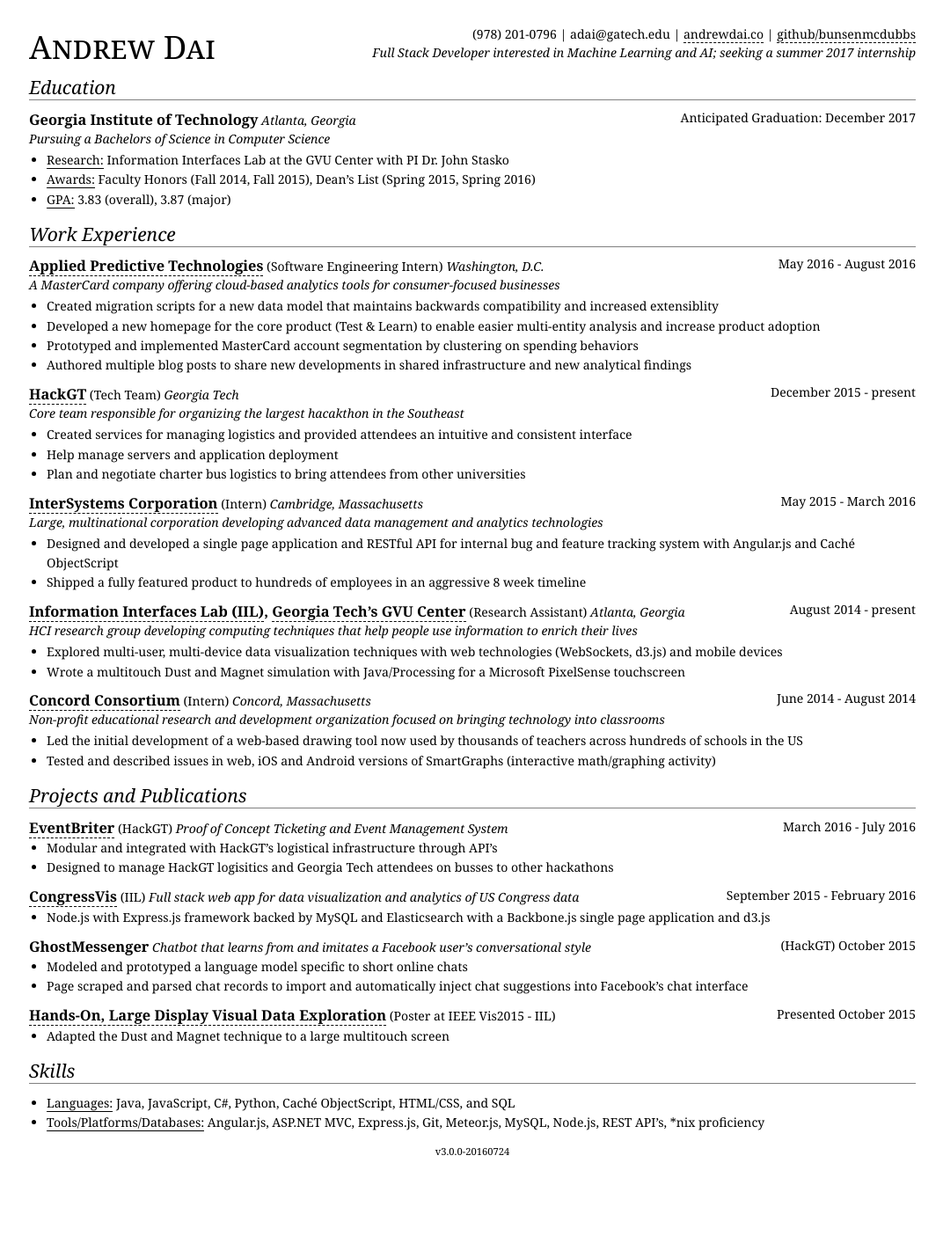
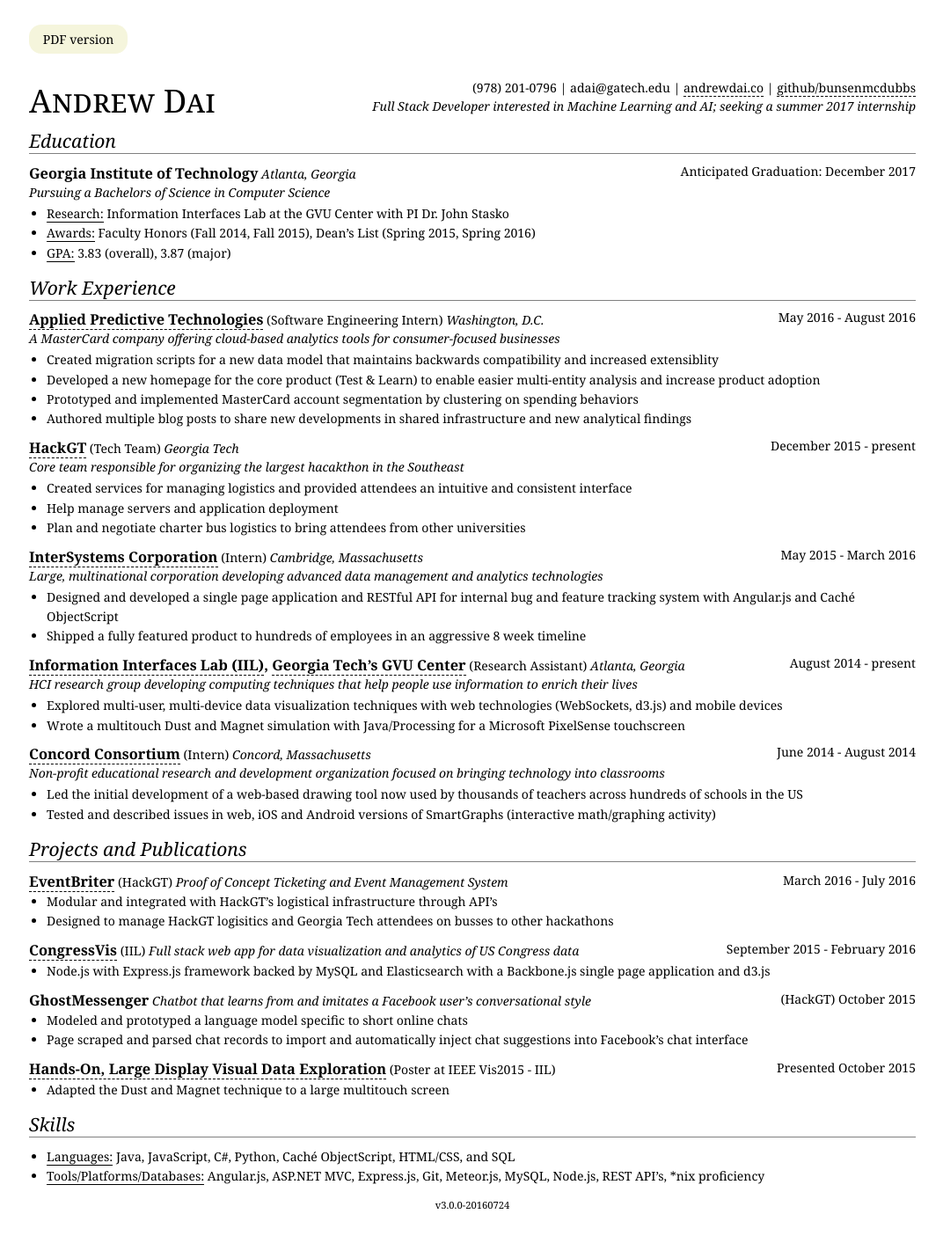
Before and after one commit to bunsenmcdubbs/bunsenmcdubbs.github.io, a Jekyll site: the page resume/index.html, which Jekyll copies as it is, in a window 1280 px wide. Shown: the whole page at 88% size, without its empty margins (103-1175 px from the left). Built offline with Jekyll 4.4.1, drawn with Linux system fonts in a browser that asks for light colours; before the commit the page ends 1344 px from its top, so only the background shows below that.

Commit message:
add pdf button on resume

```diff
--- a/resume/index.html
+++ b/resume/index.html
@@ -16,6 +16,20 @@
       <a href="https://www.dropbox.com/s/vwtjrxifyw940ma/Resume.pdf?dl=0">PDF copy</a>
       linked on <a href="http://andrewdai.co">my homepage</a>.</h1>
   </div> -->
+
+  <div class="no-print">
+    <a href="https://www.dropbox.com/s/vwtjrxifyw940ma/Resume.pdf?dl=0"
+      style="
+        display: block;
+        border: none;
+        background: beige;
+        padding: .5em;
+        border-radius: 1em;
+        margin-bottom: 2em;
+        width: 7em;">
+      PDF version
+    </a>
+  </div>
 
   <h1 id="name">Andrew Dai</h1>
 
```
